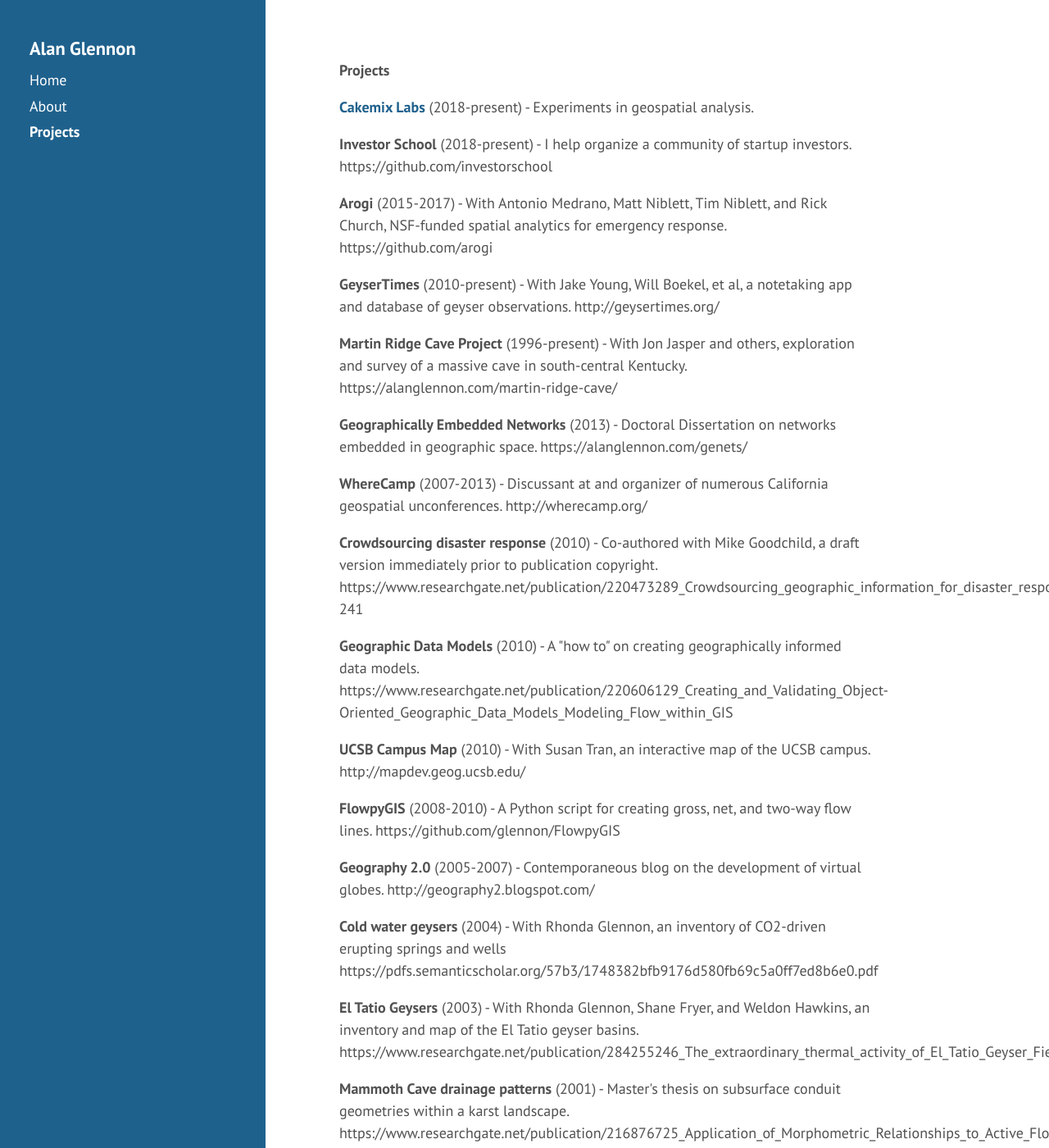
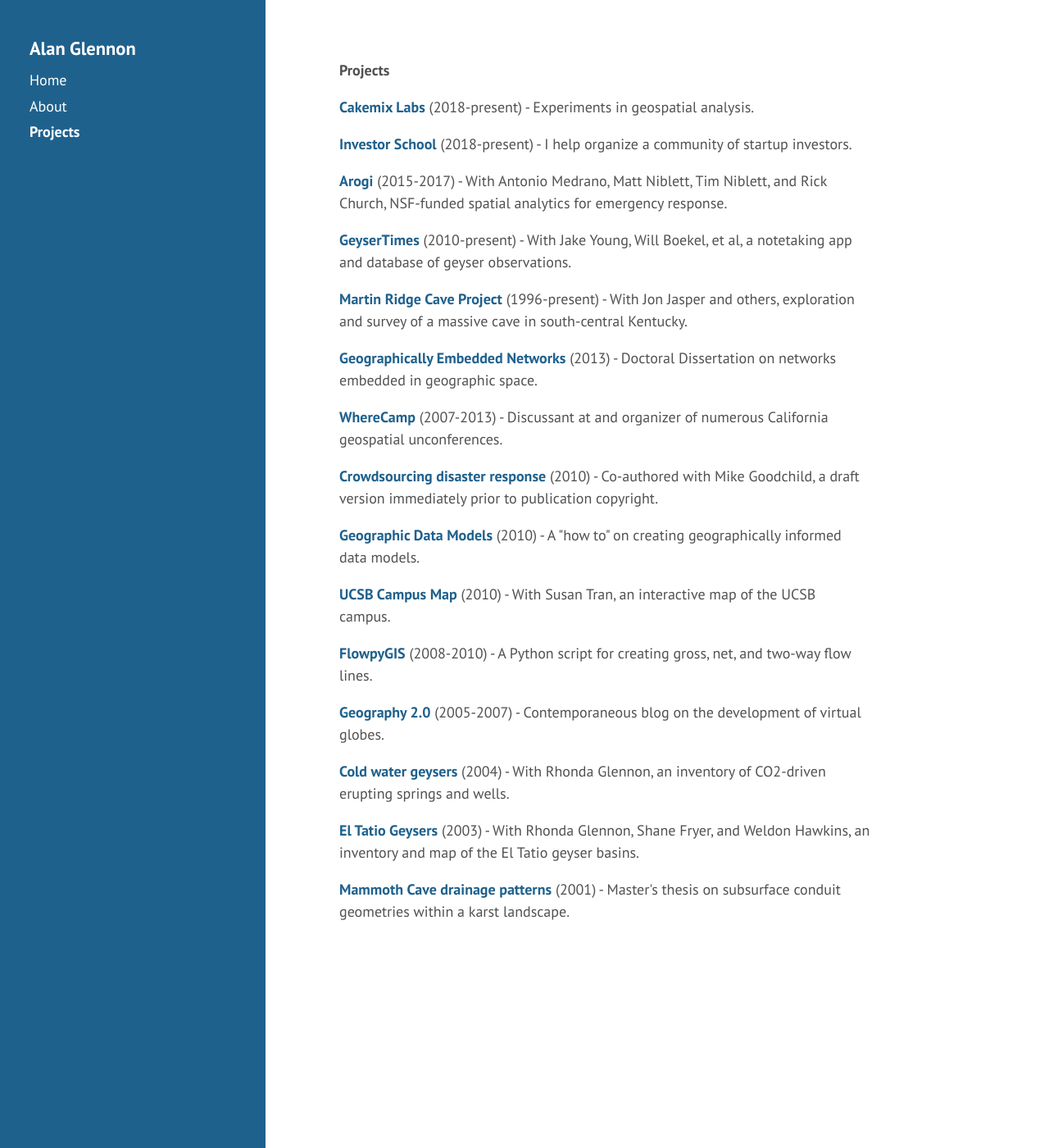
Before and after one commit to glennon/glennon.github.io, a Jekyll site: the page built from projects.md, in a window 1280 px wide and 1400 px high. Shown: the whole window at 82% size. Built offline with Jekyll 4.4.1, drawn with Linux system fonts in a browser that asks for light colours; some of the changed lines change nothing that is shown.

Commit message:
Update projects.md
inline links

```diff
--- a/projects.md
+++ b/projects.md
@@ -8,58 +8,44 @@
   <a href="https://www.cakemix.com/"><b>Cakemix Labs</b></a> (2018-present) - Experiments in geospatial analysis.
 </p>
 <p>
-<b>Investor School</b> (2018-present) - I help organize a community of startup investors.
-https://github.com/investorschool
+  <a href="https://github.com/investorschool"><b>Investor School</b></a> (2018-present) - I help organize a community of startup investors.
 </p>
 <p>
-<b>Arogi</b> (2015-2017) - With Antonio Medrano, Matt Niblett, Tim Niblett, and Rick Church, NSF-funded spatial analytics for emergency response.
-https://github.com/arogi
+  <a href="https://github.com/arogi"><b>Arogi</b></a> (2015-2017) - With Antonio Medrano, Matt Niblett, Tim Niblett, and Rick Church, NSF-funded spatial analytics for emergency response.
 </p>
 <p>
-<b>GeyserTimes</b> (2010-present) - With Jake Young, Will Boekel, et al, a notetaking app and database of geyser observations.
-http://geysertimes.org/
+  <a href="https://geysertimes.org/"><b>GeyserTimes</b></a> (2010-present) - With Jake Young, Will Boekel, et al, a notetaking app and database of geyser observations.
 </p>
 <p>
-<b>Martin Ridge Cave Project</b> (1996-present) - With Jon Jasper and others, exploration and survey of a massive cave in south-central Kentucky.
-https://alanglennon.com/martin-ridge-cave/
+  <a href="https://alanglennon.com/martin-ridge-cave/"><b>Martin Ridge Cave Project</b></a> (1996-present) - With Jon Jasper and others, exploration and survey of a massive cave in south-central Kentucky.
 </p>
 <p>
-<b>Geographically Embedded Networks</b> (2013) - Doctoral Dissertation on networks embedded in geographic space.
-https://alanglennon.com/genets/
+  <a href="https://alanglennon.com/genets/"><b>Geographically Embedded Networks</b></a> (2013) - Doctoral Dissertation on networks embedded in geographic space.
 </p>
 <p>
-<b>WhereCamp</b> (2007-2013) - Discussant at and organizer of numerous California geospatial unconferences.
-http://wherecamp.org/
+  <a href="https://github.com/WhereCamp"><b>WhereCamp</b></a> (2007-2013) - Discussant at and organizer of numerous California geospatial unconferences.
 </p>
 <p>
-<b>Crowdsourcing disaster response</b> (2010) - Co-authored with Mike Goodchild, a draft version immediately prior to publication copyright.
-https://www.researchgate.net/publication/220473289_Crowdsourcing_geographic_information_for_disaster_response_A_research_frontier_International_Journal_of_Digital_Earth_33_231-241
+  <a href="https://www.researchgate.net/publication/220473289_Crowdsourcing_geographic_information_for_disaster_response_A_research_frontier_International_Journal_of_Digital_Earth_33_231-241"><b>Crowdsourcing disaster response</b></a> (2010) - Co-authored with Mike Goodchild, a draft version immediately prior to publication copyright.
 </p>
 <p>
-<b>Geographic Data Models</b> (2010) - A "how to" on creating geographically informed data models.
-https://www.researchgate.net/publication/220606129_Creating_and_Validating_Object-Oriented_Geographic_Data_Models_Modeling_Flow_within_GIS
+  <a href="https://www.researchgate.net/publication/220606129_Creating_and_Validating_Object-Oriented_Geographic_Data_Models_Modeling_Flow_within_GIS"><b>Geographic Data Models</b></a> (2010) - A "how to" on creating geographically informed data models.
 </p>
 <p>
-<b>UCSB Campus Map</b> (2010) - With Susan Tran, an interactive map of the UCSB campus.
-http://mapdev.geog.ucsb.edu/
+  <a href="http://mapdev.geog.ucsb.edu/"><b>UCSB Campus Map</b></a> (2010) - With Susan Tran, an interactive map of the UCSB campus.
 </p>
 <p>
-<b>FlowpyGIS</b> (2008-2010) - A Python script for creating gross, net, and two-way flow lines.
-https://github.com/glennon/FlowpyGIS
+  <a href="https://github.com/glennon/FlowpyGIS"><b>FlowpyGIS</b></a> (2008-2010) - A Python script for creating gross, net, and two-way flow lines.
 </p>
 <p>
-<b>Geography 2.0</b> (2005-2007) - Contemporaneous blog on the development of virtual globes.
-http://geography2.blogspot.com/
+  <a href="https://geography2.blogspot.com/"><b>Geography 2.0</b></a> (2005-2007) - Contemporaneous blog on the development of virtual globes.
 </p>
 <p>
-<b>Cold water geysers</b> (2004) - With Rhonda Glennon, an inventory of CO2-driven erupting springs and wells
-https://pdfs.semanticscholar.org/57b3/1748382bfb9176d580fb69c5a0ff7ed8b6e0.pdf
+  <a href="https://pdfs.semanticscholar.org/57b3/1748382bfb9176d580fb69c5a0ff7ed8b6e0.pdf"><b>Cold water geysers</b></a> (2004) - With Rhonda Glennon, an inventory of CO2-driven erupting springs and wells.
 </p>
 <p>
-<b>El Tatio Geysers</b> (2003) - With Rhonda Glennon, Shane Fryer, and Weldon Hawkins, an inventory and map of the El Tatio geyser basins.
-https://www.researchgate.net/publication/284255246_The_extraordinary_thermal_activity_of_El_Tatio_Geyser_Field_Antofagasta_Region_Chile
+  <a href="https://www.researchgate.net/publication/284255246_The_extraordinary_thermal_activity_of_El_Tatio_Geyser_Field_Antofagasta_Region_Chile"><b>El Tatio Geysers</b></a> (2003) - With Rhonda Glennon, Shane Fryer, and Weldon Hawkins, an inventory and map of the El Tatio geyser basins.
 </p>
 <p>
-<b>Mammoth Cave drainage patterns</b> (2001) - Master's thesis on subsurface conduit geometries within a karst landscape.
-https://www.researchgate.net/publication/216876725_Application_of_Morphometric_Relationships_to_Active_Flow_Networks_within_the_Mammoth_Cave_Watershed
+  <a href="https://www.researchgate.net/publication/216876725_Application_of_Morphometric_Relationships_to_Active_Flow_Networks_within_the_Mammoth_Cave_Watershed"><b>Mammoth Cave drainage patterns</b></a> (2001) - Master's thesis on subsurface conduit geometries within a karst landscape.
 </p>
```
